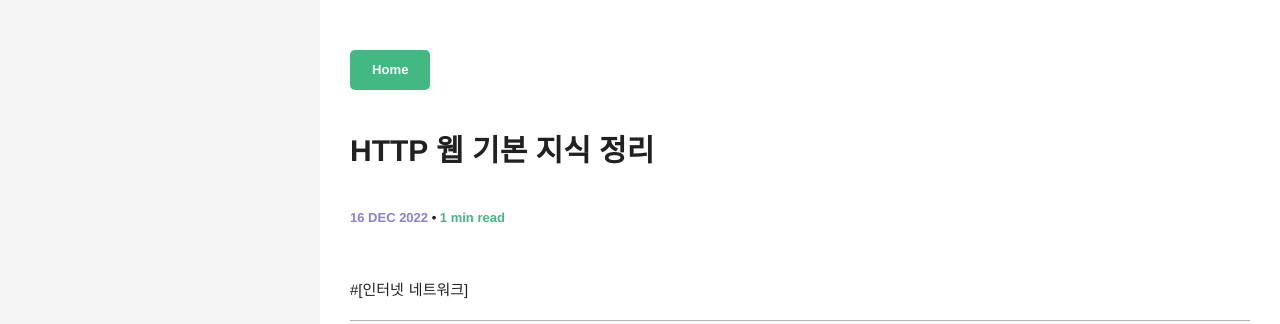
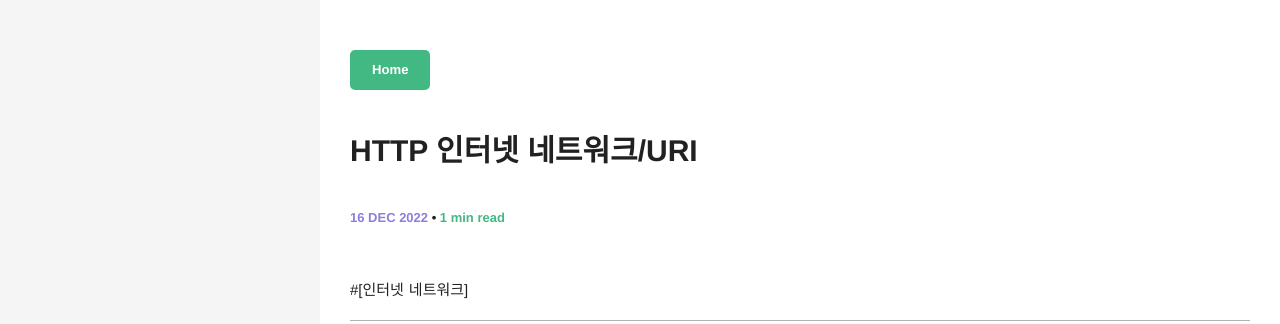
Before and after one commit to currychoco/currychoco.github.io, a Jekyll site: the page built from _posts/2022-12-16-인터넷네트워크.md, in a window 1280 px wide. Shown: the top 324 px of the page. Built offline with Jekyll 4.4.1, drawn with Linux system fonts in a browser that asks for light colours; comment, search, counter and statistics services are not loaded.

Commit message:
Update 2022-12-16-인터넷네트워크.md

```diff
--- a/_posts/2022-12-16-인터넷네트워크.md
+++ b/_posts/2022-12-16-인터넷네트워크.md
@@ -1,6 +1,6 @@
 ---
 layout: post
-title: HTTP 웹 기본 지식 정리
+title: HTTP 인터넷 네트워크/URI
 categories: [HTTP]
 comments: true
 ---
```
